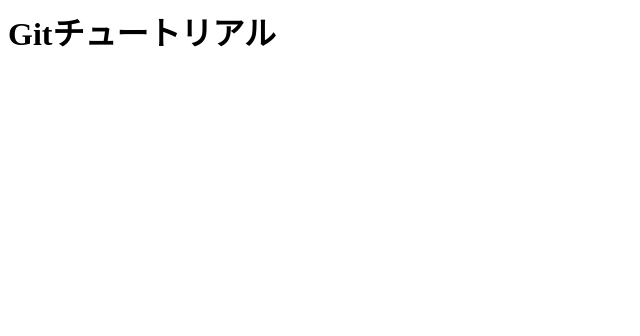
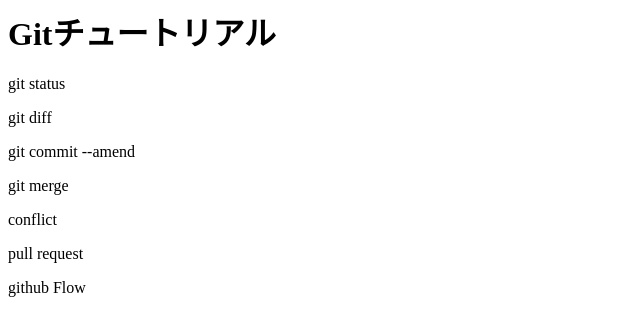
Before and after one commit to kobayuu3/git_tutorial, a plain HTML site: page index.html in a window 1280 px wide. Shown: the whole page, without its empty margins (0-640 px from the left). Drawn offline with Linux system fonts and the light colour scheme.

Commit message:
コミット

```diff
--- a/index.html
+++ b/index.html
@@ -1 +1,8 @@
 <h1>Gitチュートリアル</h1>
+<p>git status</p>
+<p>git diff</p>
+<p>git commit --amend</p>
+<p>git merge</p>
+<p>conflict</p>
+<p>pull request</p>
+<p>github Flow</p>
```
Also changed, not shown: feature.html (added, +2 -0 lines), feature2.html (added, +1 -0 lines), home.html (added, +2 -0 lines), master.html (added, +1 -0 lines), master2.html (added, +1 -0 lines), 1 other file.
